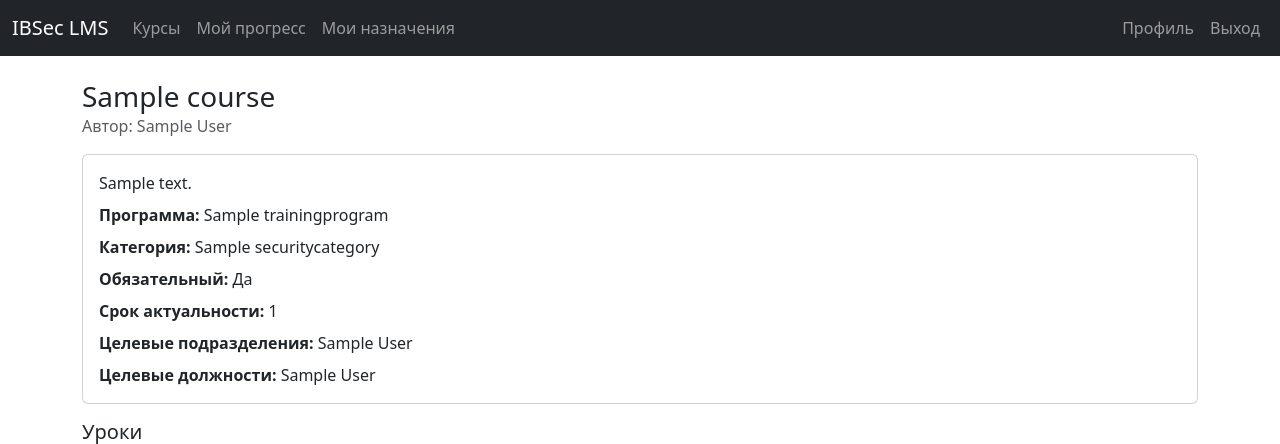
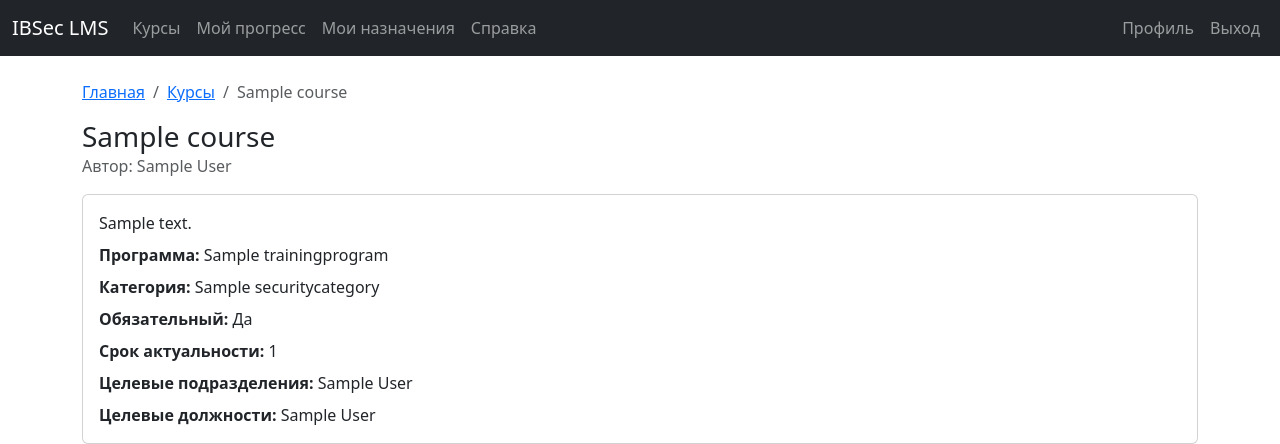
Before and after one commit to nordbyte9/ibsec_lms, a Django app: page /courses/1/ in a window 1280 px wide. Shown: the top 444 px of the page. Run offline with Django 4.2, Linux system fonts and the light colour scheme; a user stored in the database is signed in; tables that the repository leaves empty hold one stand-in row (values such as "Sample post").

Commit message:
ui: add breadcrumbs and help navigation

```diff
--- a/audit/views.py
+++ b/audit/views.py
@@ -1,6 +1,8 @@
 from django.contrib.auth.decorators import login_required
 from django.http import HttpResponseForbidden
 from django.shortcuts import render
+
+from core.navigation import breadcrumbs
 
 from .models import AuditLog
 
@@ -29,5 +31,6 @@ def audit_log_list(request):
             'logs': logs,
             'selected_action': action or '',
             'selected_object_type': object_type or '',
+            'breadcrumbs': breadcrumbs(('Главная', '/'), ('Журнал аудита', None)),
         },
     )
--- /dev/null
+++ b/core/navigation.py
@@ -0,0 +1,5 @@
+def breadcrumbs(*items):
+    trail = []
+    for label, url in items:
+        trail.append({'label': label, 'url': url})
+    return trail
--- a/courses/views.py
+++ b/courses/views.py
@@ -3,6 +3,7 @@ from django.shortcuts import render, get_object_or_404, redirect
 from django.http import HttpResponseForbidden
 from .models import Course, Lesson
 from .forms import CourseForm, LessonForm
+from core.navigation import breadcrumbs
 
 @login_required
 def course_list(request):
@@ -12,7 +13,11 @@ def course_list(request):
         .prefetch_related('target_departments', 'target_positions')
         .order_by('-created_at')
     )
-    return render(request, 'courses/course_list.html', {'courses': courses})
+    return render(
+        request,
+        'courses/course_list.html',
+        {'courses': courses, 'breadcrumbs': breadcrumbs(('Главная', '/'), ('Курсы', None))},
+    )
 
 @login_required
 def course_detail(request, pk):
@@ -23,7 +28,15 @@ def course_detail(request, pk):
         is_published=True,
     )
     lessons = course.lessons.all()
-    return render(request, 'courses/course_detail.html', {'course': course, 'lessons': lessons})
+    return render(
+        request,
+        'courses/course_detail.html',
+        {
+            'course': course,
+            'lessons': lessons,
+            'breadcrumbs': breadcrumbs(('Главная', '/'), ('Курсы', '/courses/'), (course.title, None)),
+        },
+    )
 
 @login_required
 def course_create(request):
@@ -39,7 +52,11 @@ def course_create(request):
             return redirect('courses:detail', obj.pk)
     else:
         form = CourseForm()
-    return render(request, 'courses/course_create.html', {'form': form})
+    return render(
+        request,
+        'courses/course_create.html',
+        {'form': form, 'breadcrumbs': breadcrumbs(('Главная', '/'), ('Курсы', '/courses/'), ('Создать курс', None))},
+    )
 
 @login_required
 def lesson_create(request, course_id):
@@ -55,4 +72,17 @@ def lesson_create(request, course_id):
             return redirect('courses:detail', course.pk)
     else:
         form = LessonForm()
-    return render(request, 'courses/lesson_form.html', {'form': form, 'course': course})
+    return render(
+        request,
+        'courses/lesson_form.html',
+        {
+            'form': form,
+            'course': course,
+            'breadcrumbs': breadcrumbs(
+                ('Главная', '/'),
+                ('Курсы', '/courses/'),
+                (course.title, f'/courses/{course.pk}/'),
+                ('Добавить урок', None),
+            ),
+        },
+    )
--- a/integrations/views.py
+++ b/integrations/views.py
@@ -1,6 +1,8 @@
 from django.contrib.auth.decorators import login_required
 from django.http import HttpResponseForbidden
 from django.shortcuts import render
+
+from core.navigation import breadcrumbs
 
 from .models import IntegrationSyncLog
 
@@ -20,5 +22,6 @@ def integration_index(request):
         'integrations/index.html',
         {
             'logs': logs,
+            'breadcrumbs': breadcrumbs(('Главная', '/'), ('Интеграции', None)),
         },
     )
--- a/templates/base.html
+++ b/templates/base.html
@@ -16,6 +16,7 @@
             <li class="nav-item"><a class="nav-link" href="/reports/my/">Мой прогресс</a></li>
             {% if request.user.is_authenticated %}
               <li class="nav-item"><a class="nav-link" href="{% url 'assignments:my' %}">Мои назначения</a></li>
+              <li class="nav-item"><a class="nav-link" href="{% url 'help' %}">Справка</a></li>
               {% if request.user.profile.role == 'security_officer' or request.user.profile.role == 'admin' %}
                 <li class="nav-item"><a class="nav-link" href="{% url 'assignments:list' %}">Назначения</a></li>
                 <li class="nav-item"><a class="nav-link" href="{% url 'reports:dashboard' %}">Панель ИБ</a></li>
@@ -38,6 +39,19 @@
       </div>
     </nav>
     <main class="container">
+      {% if breadcrumbs %}
+      <nav aria-label="breadcrumb" class="mb-3">
+        <ol class="breadcrumb mb-0">
+          {% for crumb in breadcrumbs %}
+            {% if crumb.url and not forloop.last %}
+              <li class="breadcrumb-item"><a href="{{ crumb.url }}">{{ crumb.label }}</a></li>
+            {% else %}
+              <li class="breadcrumb-item active" aria-current="page">{{ crumb.label }}</li>
+            {% endif %}
+          {% endfor %}
+        </ol>
+      </nav>
+      {% endif %}
       {% for message in messages %}
         <div class="alert alert-info">{{ message }}</div>
       {% endfor %}
```
Also changed, not shown: assignments/views.py (+16 -3 lines), reports/views.py (+30 -1 lines). Lines whose indentation alone changed are shown as unchanged.
